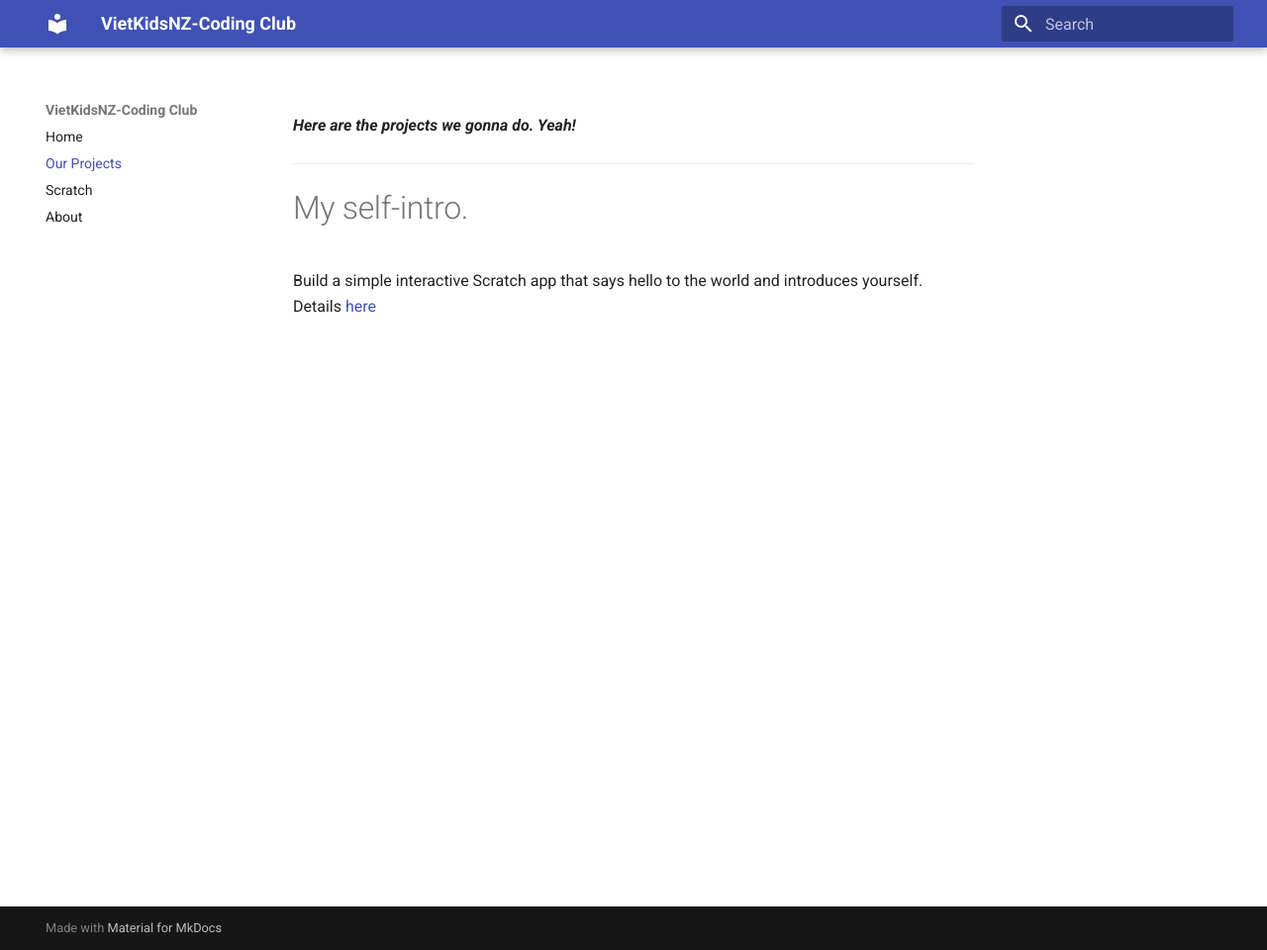
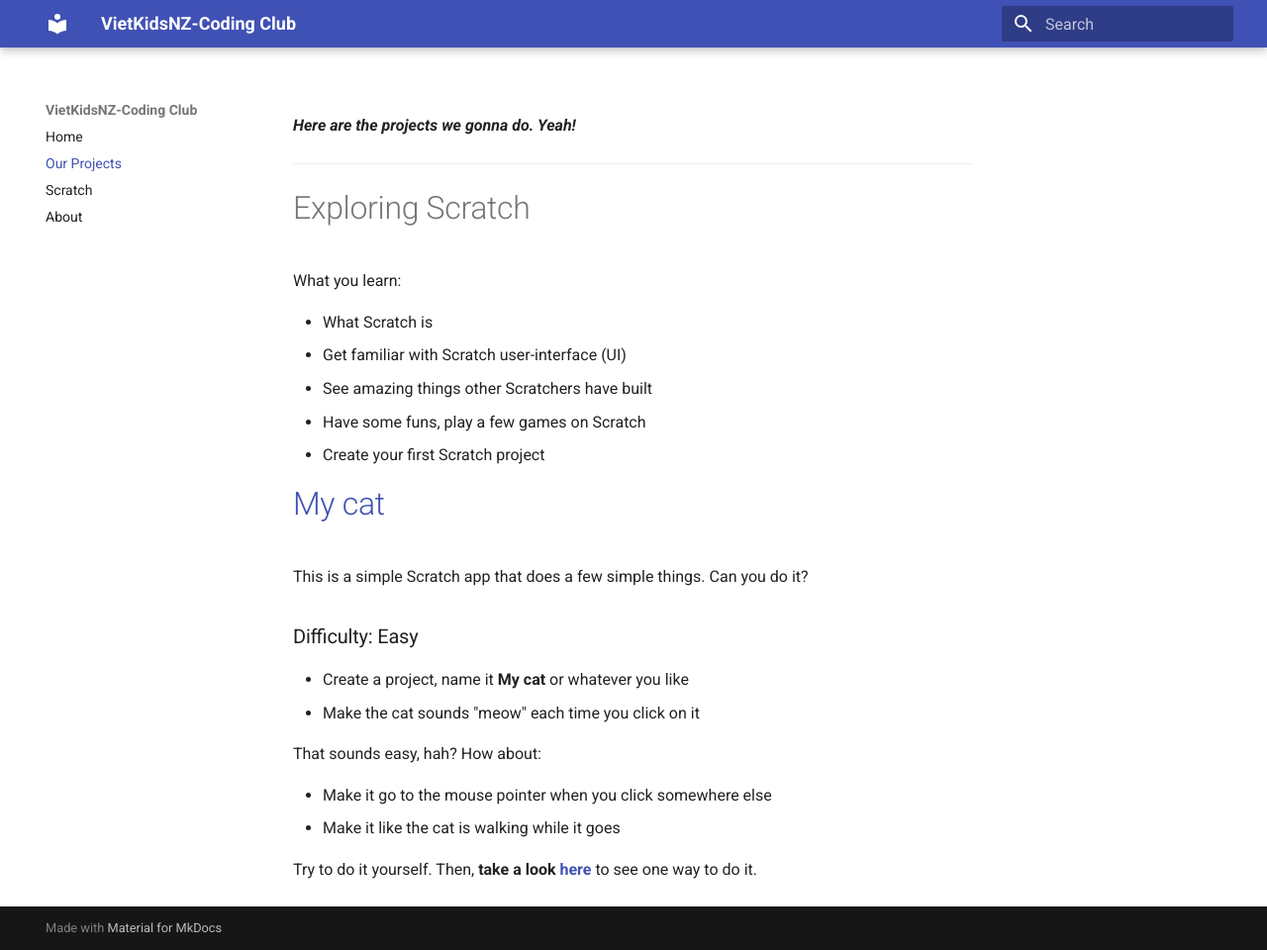
Before and after one commit to trungdtbk/VietKidsNZ-CC, an MkDocs documentation site: the page built from docs/projects.md, in a window 1280 px wide and 960 px high. Shown: the whole window at 99% size. Built offline with MkDocs 1.6.1 and Material for MkDocs 9.7.7, drawn with Linux system fonts in a browser that asks for light colours.

Commit message:
update projects

```diff
--- a/docs/projects.md
+++ b/docs/projects.md
@@ -2,7 +2,28 @@
 
 * * *
 
-# My self-intro.
+# Exploring Scratch
 
-Build a simple interactive Scratch app that says hello to the world and introduces yourself.
-Details [here](project1)
+What you learn:
+
+* What Scratch is
+* Get familiar with Scratch user-interface (UI)
+* See amazing things other Scratchers have built
+* Have some funs, play a few games on Scratch
+* Create your first Scratch project
+
+# [My cat](/projects/my-cat)
+
+This is a simple Scratch app that does a few simple things. Can you do it?
+
+### Difficulty: Easy
+
+* Create a project, name it **My cat** or whatever you like
+* Make the cat sounds "meow" each time you click on it
+
+That sounds easy, hah? How about:
+
+* Make it go to the mouse pointer when you click somewhere else
+* Make it like the cat is walking while it goes
+
+Try to do it yourself. Then, **take a look [here](/projects/my-cat)** to see one way to do it.
```
